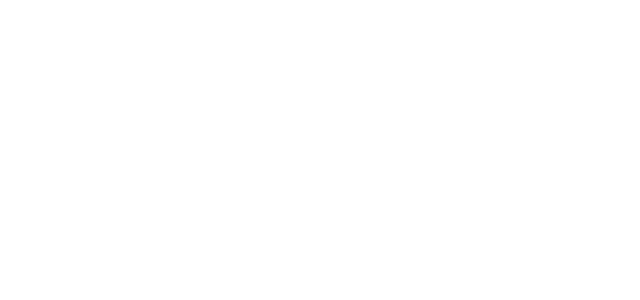
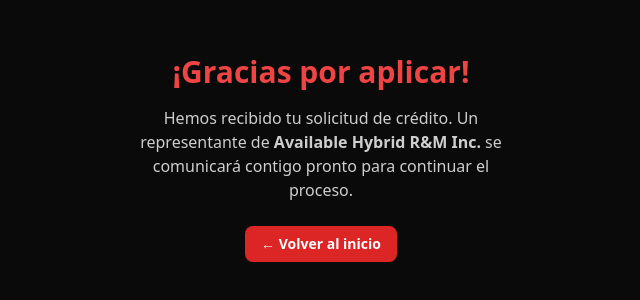
Before and after one commit to availablehybrid1/available-hybrid-site1, a Next.js app: page /thank-you in a window 1280 px wide. Before the commit this address had no page. Shown: the part 242-542 px from the top of the page, without its empty margins (319-959 px from the left). Built offline with nearby package versions, Linux system fonts and the light colour scheme.

Commit message:
Create thank-you.tsx

```diff
--- /dev/null
+++ b/pages/thank-you.tsx
@@ -0,0 +1,19 @@
+// pages/thank-you.tsx — Página de confirmación simple y profesional
+export default function ThankYouPage() {
+  return (
+    <main className="min-h-screen bg-neutral-950 flex items-center justify-center text-center text-white">
+      <div className="max-w-md p-6">
+        <h1 className="text-3xl font-bold text-red-500 mb-4">¡Gracias por aplicar!</h1>
+        <p className="text-white/80 mb-6">
+          Hemos recibido tu solicitud de crédito. Un representante de <strong>Available Hybrid R&M Inc.</strong> se comunicará contigo pronto para continuar el proceso.
+        </p>
+        <a
+          href="/"
+          className="inline-block rounded-lg bg-red-600 px-4 py-2 text-sm font-semibold text-white hover:bg-red-500"
+        >
+          ← Volver al inicio
+        </a>
+      </div>
+    </main>
+  );
+}
```
